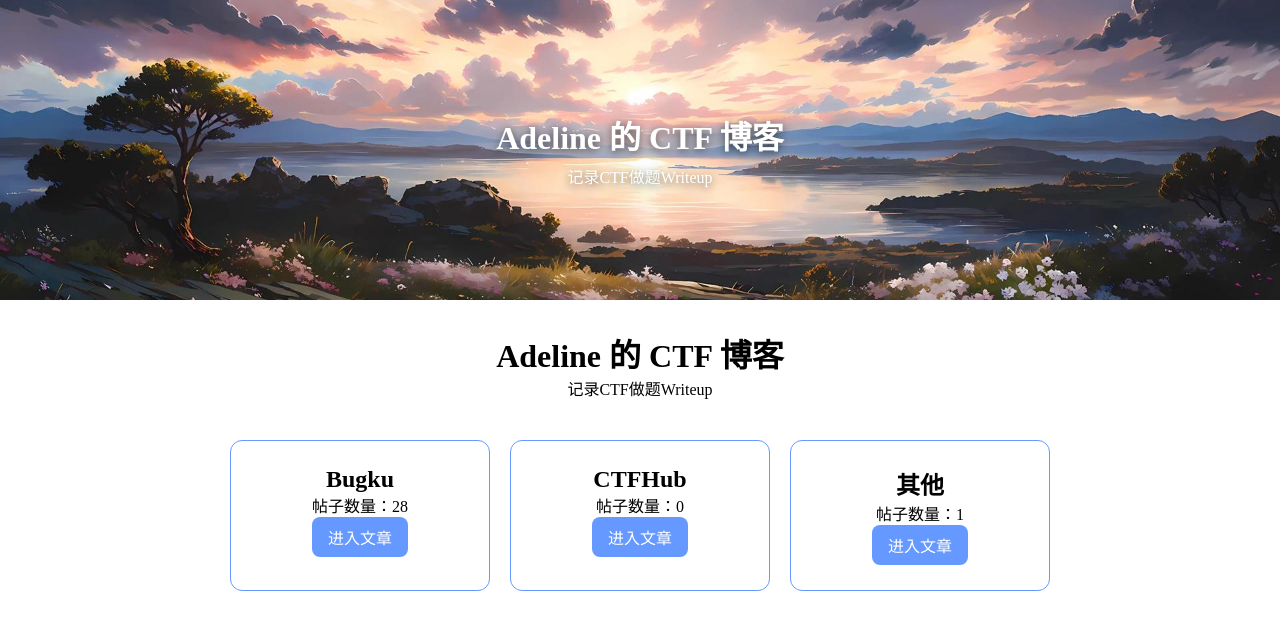
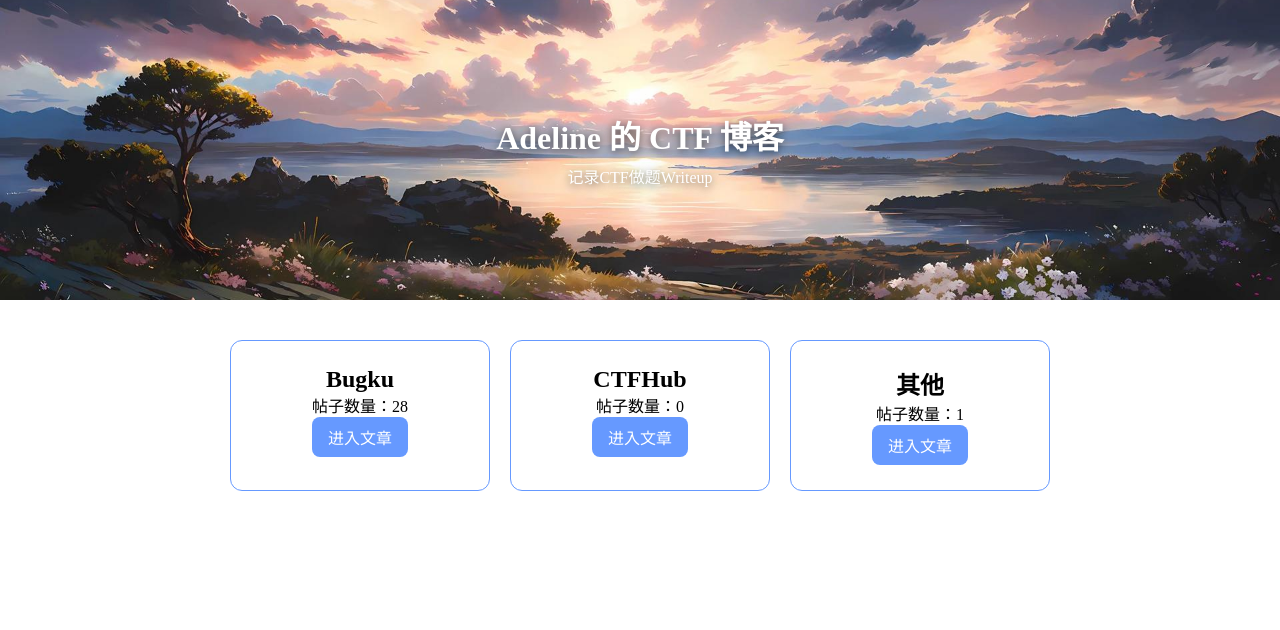
Before and after one commit to adelinecui/adelinecui.github.io, a Jekyll site: the page built from index.html, in a window 1280 px wide. Shown: the top 630 px of the page. Built offline with Jekyll 4.4.1, drawn with Linux system fonts in a browser that asks for light colours; the list of posts is cut into pages by our own code.

Commit message:
Update index.html

```diff
--- a/index.html
+++ b/index.html
@@ -4,8 +4,6 @@
 ---
 
 <div style="max-width:900px;margin:30px auto;padding:0 20px;">
-  <h1 style="text-align:center;">Adeline 的 CTF 博客</h1>
-  <p style="text-align:center;">记录CTF做题Writeup</p >
 
   <div style="display:grid;grid-template-columns:1fr 1fr 1fr;gap:20px;margin-top:40px;">
 
```
